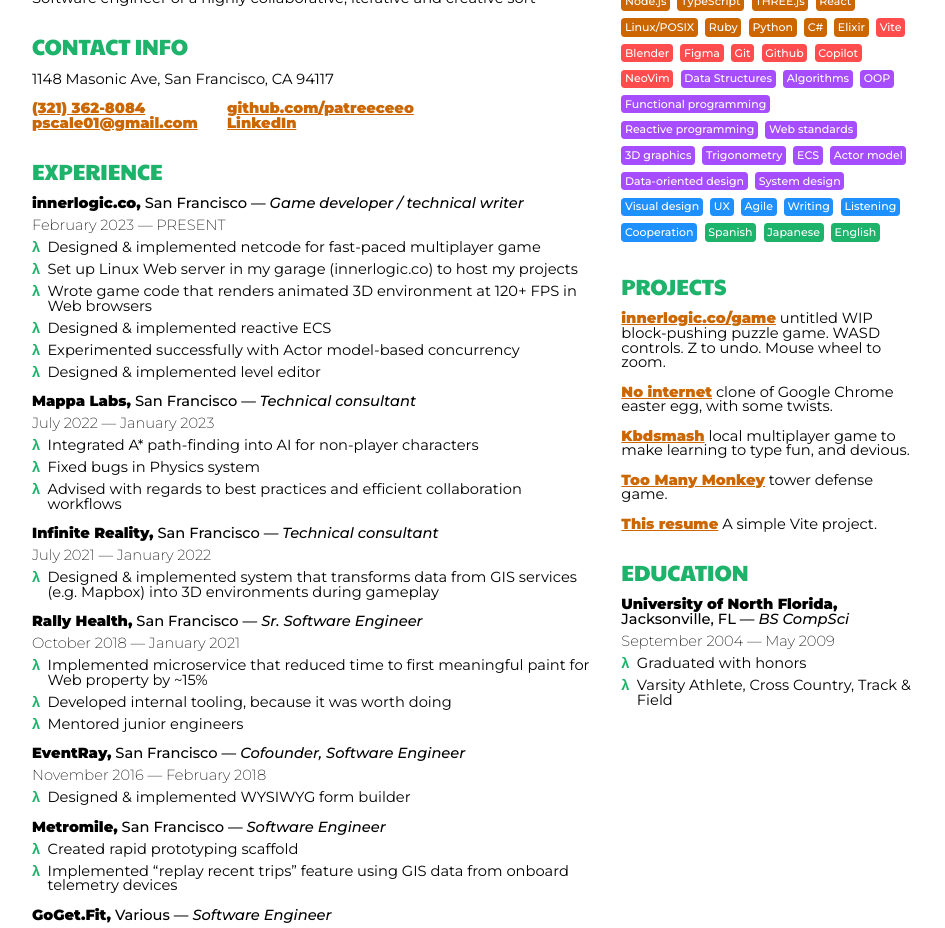
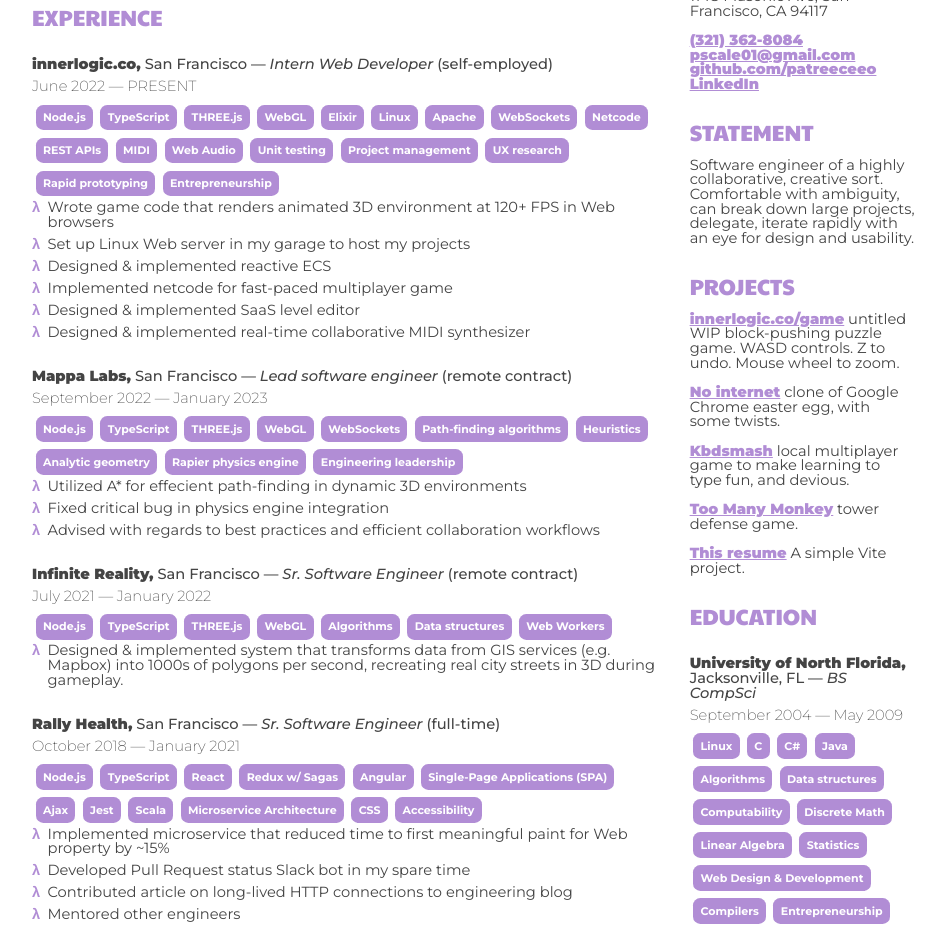
Before and after one commit to patreeceeo/resume2024, a website built with Vite: page index.html in a window 1280 px wide. Shown: the part 77-1005 px from the top of the page, without its empty margins (152-1097 px from the left). Built offline with nearby package versions, Linux system fonts and the light colour scheme.

Commit message:
redesign

```diff
--- a/index.html
+++ b/index.html
@@ -15,31 +15,32 @@
         <tr>
           <td>
             <h1>Patrick Canfield</h1>
-            <p>Software engineer of a highly collaborative, iterative and creative sort</p>
+            <h2>Experience</h2>
+            <div id="divExperience"></div>
+          </td>
+          <td style="max-width: 20rem">
             <h2>Contact Info</h2>
             <p>
             1148 Masonic Ave, San Francisco, CA 94117<br/>
             </p>
             <b> <!-- I know this isn't kosher, but this is just for printing -->
-              <table>
-                <tr>
-                  <td>
+              <ul>
+                <li>
                     <a href="tel:+13213628084">(321) 362-8084</a><br/>
+                </li>
+                <li>
                     <a href="mailto:pscale01@gmail.com">pscale01@gmail.com</a><br/>
-                  </td>
-                  <td>
+                </li>
+                <li>
                     <a href="https://github.com/patreeceeo">github.com/patreeceeo</a><br/>
+                </li>
+                <li>
                     <a href="https://www.linkedin.com/in/patrick-canfield-1/">LinkedIn</a><br/>
-                  </td>
-                </tr>
-              </table>
+                </li>
+              </ul>
             </b>
-            <h2>Experience</h2>
-            <div id="divExperience"></div>
-          </td>
-          <td style="width: 20rem">
-            <h2>Skills</h2>
-            <div id="divSkills"></div>
+            <h2>Statement</h2>
+            <p>Software engineer of a highly collaborative, creative sort. Comfortable with ambiguity, can break down large projects, delegate, iterate rapidly with an eye for design and usability.</p>
             <h2>Projects</h2>
             <div id="divProjects"></div>
             <h2>Education</h2>
--- a/src/data.json
+++ b/src/data.json
@@ -3,43 +3,83 @@
     {
       "company": "innerlogic.co",
       "location": "San Francisco",
-      "position": "Game developer / technical writer",
+      "position": "Intern Web Developer",
       "remote": false,
       "employmentType": "self-employed",
-      "start": "February 2023",
+      "start": "June 2022",
       "description": [
-        "Designed & implemented netcode for fast-paced multiplayer game",
-        "Set up Linux Web server in my garage (innerlogic.co) to host my projects",
         "Wrote game code that renders animated 3D environment at 120+ FPS in Web browsers",
+        "Set up Linux Web server in my garage to host my projects",
         "Designed & implemented reactive ECS",
-        "Experimented successfully with Actor model-based concurrency",
-        "Designed & implemented level editor"
+        "Implemented netcode for fast-paced multiplayer game",
+        "Designed & implemented SaaS level editor",
+        "Designed & implemented real-time collaborative MIDI synthesizer"
+      ],
+      "skills": [
+        "Node.js",
+        "TypeScript",
+        "THREE.js",
+        "WebGL",
+        "Elixir",
+        "Linux",
+        "Apache",
+        "WebSockets",
+        "Netcode",
+        "REST APIs",
+        "MIDI",
+        "Web Audio",
+        "Unit testing",
+        "Project management",
+        "UX research",
+        "Rapid prototyping",
+        "Entrepreneurship "
       ]
     },
     {
       "company": "Mappa Labs",
       "location": "San Francisco",
-      "position": "Technical consultant",
+      "position": "Lead software engineer",
       "remote": true,
       "employmentType": "contract",
-      "start": "July 2022",
+      "start": "September 2022",
       "end": "January 2023",
       "description": [
-        "Integrated A* path-finding into AI for non-player characters",
-        "Fixed bugs in Physics system",
+        "Utilized A* for effecient path-finding in dynamic 3D environments",
+        "Fixed critical bug in physics engine integration",
         "Advised with regards to best practices and efficient collaboration workflows"
+      ],
+      "skills": [
+        "Node.js",
+        "TypeScript",
+        "THREE.js",
+        "WebGL",
+        "WebSockets",
+        "Path-finding algorithms",
+        "Heuristics",
+        "Analytic geometry",
+        "Rapier physics engine",
+        "Engineering leadership"
       ]
     },
     {
       "company": "Infinite Reality",
       "location": "San Francisco",
-      "position": "Technical consultant",
+      "position": "Sr. Software Engineer",
       "remote": true,
       "employmentType": "contract",
       "start": "July 2021",
       "end": "January 2022",
       "description": [
-        "Designed & implemented system that transforms data from GIS services (e.g. Mapbox) into 3D environments during gameplay"
+        "Designed & implemented system that transforms data from GIS services (e.g. Mapbox) into 1000s of polygons per second, recreating real city streets in 3D during gameplay."
+      ],
+      "skills": [
+        "Node.js",
+        "TypeScript",
+        "THREE.js",
+        "WebGL",
+        "Algorithms",
+        "Data structures",
+        "Web Workers"
       ]
     },
     {
@@ -52,20 +92,23 @@
       "end": "January 2021",
       "description": [
         "Implemented microservice that reduced time to first meaningful paint for Web property by ~15%",
-        "Developed internal tooling, because it was worth doing",
-        "Mentored junior engineers"
-      ]
-    },
-    {
-      "company": "EventRay",
-      "location": "San Francisco",
-      "position": "Cofounder, Software Engineer",
-      "remote": true,
-      "employmentType": "full-time",
-      "start": "November 2016",
-      "end": "February 2018",
-      "description": [
-        "Designed & implemented WYSIWYG form builder"
+        "Developed Pull Request status Slack bot in my spare time",
+        "Contributed article on long-lived HTTP connections to engineering blog",
+        "Mentored other engineers"
+      ],
+      "skills": [
+        "Node.js",
+        "TypeScript",
+        "React",
+        "Redux w/ Sagas",
+        "Angular",
+        "Single-Page Applications (SPA)",
+        "Ajax",
+        "Jest",
+        "Scala",
+        "Microservice Architecture",
+        "CSS",
+        "Accessibility"
       ]
     },
     {
@@ -76,50 +119,90 @@
       "employmentType": "full-time",
       "description": [
         "Created rapid prototyping scaffold",
-        "Implemented “replay recent trips” feature using GIS data from onboard telemetry devices"
+        "Implemented “replay recent trips” feature using GIS data from onboard telemetry devices",
+        "Created reusable components that improve perceived page load time"
+      ],
+      "skills": [
+        "JavaScript",
+        "Angular",
+        "Single-Page Applications (SPA)",
+        "Ajax",
+        "CSS"
       ]
-    },
-    {
-      "company": "GoGet.Fit",
-      "location": "Various",
-      "position": "Software Engineer",
-      "remote": true,
-      "employmentType": "contract"
-    },
-    {
-      "company": "Synack",
-      "location": "Redwood City, CA",
-      "position": "Software Engineer",
-      "remote": false,
-      "employmentType": "full-time"
     },
     {
       "company": "Constant Contact",
       "location": "San Francisco",
       "position": "Software Engineer",
       "remote": false,
-      "employmentType": "full-time"
+      "employmentType": "full-time",
+      "description": [
+        "Created reusable calendar component which set new standard for JavaScript code quality within the company",
+        "Was instrumental in the effort to incorporate automated testing of frontend code into CI/CD",
+        "Assigned to a two-person team that served as standard bearers for frontend code within the company"
+      ],
+      "skills": [
+        "JavaScript",
+        "Backbone",
+        "Ruby",
+        "MVC",
+        "Jasmine",
+        "Single-Page Applications (SPA)",
+        "Ajax",
+        "CSS"
+      ]
     },
     {
       "company": "EventRay",
-      "location": "Santiago, CL",
+      "location": "San Francisco / Santiago, CL",
       "position": "Cofounder, Software Engineer",
       "remote": true,
-      "employmentType": "full-time"
+      "employmentType": "full-time",
+      "description": [
+        "Created presentation which helped us get selected by Chile's Y-Combinator.",
+        "Designed & implemented logic-enabled WYSIWYG form builder"
+      ],
+      "skills": [
+        "JavaScript",
+        "Backbone",
+        "Python",
+        "Microservice Architecture",
+        "Single-Page Applications (SPA)",
+        "Ajax",
+        "CSS",
+        "Entrepreneurship "
+      ]
     },
     {
       "company": "Adtec Digital",
       "location": "Jacksonville, FL",
       "position": "Embedded Systems Software Developer",
       "remote": false,
-      "employmentType": "full-time"
+      "employmentType": "full-time",
+      "description": [
+        "Wrote Linux daemons in C++ for embedded systems",
+        "Implemented SNMP client and server"
+      ],
+      "skills": [
+        "C++",
+        "Linux"
+      ]
     },
     {
       "company": "ACRE",
       "location": "Jacksonville, FL",
       "position": "Intern Web Developer",
       "remote": false,
-      "employmentType": "internship"
+      "employmentType": "internship",
+      "description": [
+        "Went beyond simply updating website and created admin CRUD UI in PHP so that realtors could update the site themselves"
+      ],
+      "skills": [
+        "PHP",
+        "HTML",
+        "CSS",
+        "JavaScript"
+      ]
     }
   ],
   "education": [{
@@ -131,6 +214,21 @@
     "description": [
       "Graduated with honors",
       "Varsity Athlete, Cross Country, Track & Field"
+    ],
+    "skills": [
+      "Linux",
+      "C",
+      "C#",
+      "Java",
+      "Algorithms",
+      "Data structures",
+      "Computability",
+      "Discrete Math",
+      "Linear Algebra",
+      "Statistics",
+      "Web Design & Development",
+      "Compilers",
+      "Entrepreneurship"
     ]
   }],
   "skillProgramming": [
@@ -138,7 +236,7 @@
     "TypeScript",
     "THREE.js",
     "React",
-    "Linux/POSIX",
+    "Linux",
     "Ruby",
     "Python",
     "C#",
--- a/src/main.ts
+++ b/src/main.ts
@@ -4,54 +4,35 @@
 declare const divExperience: HTMLElement;
 
 // TODO use other fields
-for(const {company, location, position, start, end, description} of data.experience) {
+for(const {company, location, position, start, end, description, employmentType, remote, skills} of data.experience) {
   const div = document.createElement('div')
   div.innerHTML = [
-    `<h3><b>${company},</b> ${location} &mdash; <i>${position}</i></h3>`,
+    `<h3><b>${company},</b> ${location} &mdash; <i>${position}</i> (${ remote ? "remote " : ""}${employmentType})</h3>`,
     `<date>${start && end ? `${start} &mdash; ${end}` : start ? `${start} &mdash; PRESENT` : ''}</date>`,
-    description ? `<div class="list">${description!.map(d => `<div class="list-item">${d}</div>`).join('')}</div>` : ''
+    renderSkills(skills),
+    description ? `<div class="list">${description!.map(d => `<div class="list-item">${d}</div>`).join('')}</div>` : '',
   ].join('')
   divExperience.appendChild(div)
 }
 
 declare const divEducation: HTMLElement;
-for(const {school, location, degree, start, end, description} of data.education) {
+for(const {school, location, degree, start, end, description, skills} of data.education) {
   const div = document.createElement('div')
   div.innerHTML = [
     `<h3><b>${school},</b> ${location} &mdash; <i>${degree}</i></h3>`,
     `<date>${start && end ? `${start} &mdash; ${end}` : start ? `${start} &mdash; PRESENT` : ''}</date>`,
-    description ? `<div class="list">${description!.map(d => `<div class="list-item">${d}</div>`).join('')}</div>` : ''
+    renderSkills(skills),
+    description ? `<div class="list">${description!.map(d => `<div class="list-item">${d}</div>`).join('')}</div>` : '',
   ].join('')
   divEducation.appendChild(div)
 }
 
-declare const divSkills: HTMLElement;
-
-function renderSkill(name: string, type: 'programming' | 'tool' | 'language' | 'concept' | 'soft') {
-  const el = document.createElement('span')
-  el.className = 'skill skill-' + type
-  el.textContent = name
-  divSkills.appendChild(el)
-}
-
-for(const name of data.skillProgramming) {
-  renderSkill(`${name}`, 'programming')
-}
-
-for(const name of data.skillTools) {
-  renderSkill(`${name}`, 'tool')
-}
-
-for(const name of data.skillConcepts) {
-  renderSkill(`${name}`, 'concept')
-}
-
-for(const name of data.skillSoft) {
-  renderSkill(`${name}`, 'soft')
-}
-
-for(const name of data.skillLanguages) {
-  renderSkill(`${name}`, 'language')
+function renderSkills(skills: string[]): string {
+  const results = []
+  for(const skill of skills) {
+    results.push(`<span class="skill">${skill}</span>`)
+  }
+  return results.join("")
 }
 
 declare const divProjects: HTMLElement;
--- a/src/style.css
+++ b/src/style.css
@@ -45,22 +45,31 @@
 
 /** VARIABLES **/
 :root {
-  --color-green: #1db36a;
-  --color-blue: #1e90ff;
-  --color-red: #ff4d4d;
-  --color-purple: #a64dff;
-  --color-orange: #cc6600;
-  --color-pink: #ff66a3;
+  --color-accent: #b18dd5;
+  --color-text: #444;
 }
 
 
 /** COLORS **/
 a {
-  color: var(--color-orange);
+  color: var(--color-accent);
 }
 
 h1, h2 {
-  color: var(--color-green);
+  color: var(--color-accent);
+}
+
+body {
+  color: var(--color-text);
+}
+
+.skill {
+  color: white;
+  background-color: var(--color-accent);
+}
+
+.list .list-item::before {
+  color: var(--color-accent);
 }
 
 
@@ -112,7 +121,6 @@
 }
 .list .list-item::before {
   content: 'λ';
-  color: var(--color-green);
   font-weight: 900;
   margin-right: 0.5rem;
 }
@@ -123,27 +131,11 @@
 
 .skill {
   display: inline-block;
-  padding: 0.25rem;
+  padding: 0.5rem;
   margin: 0.25rem;
-  color: white;
-  border-radius: 0.25rem;
-  font-weight: 500;
+  border-radius: 0.5rem;
+  font-weight: 700;
   font-size: 0.75rem;
-}
-.skill.skill-programming {
-  background-color: var(--color-orange);
-}
-.skill.skill-tool {
-  background-color: var(--color-red);
-}
-.skill.skill-concept {
-  background-color: var(--color-purple);
-}
-.skill.skill-soft {
-  background-color: var(--color-blue);
-}
-.skill.skill-language {
-  background-color: var(--color-green);
 }
 
 
@@ -151,10 +143,10 @@
 body {
   margin: 0 auto;
 }
-h2 {
+h2, h3 {
   margin-top: 2rem;
 }
-h3, p {
+p {
   margin-top: 1rem;
 }
 h2, p {
```
